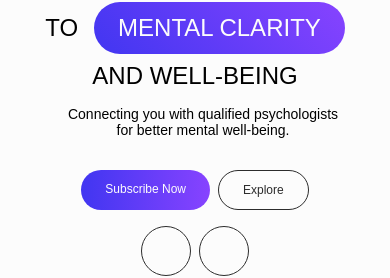
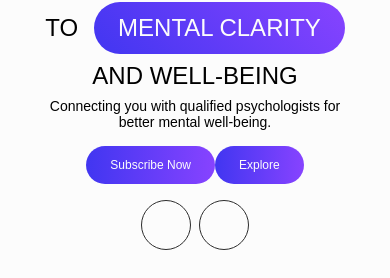
Before and after one commit to AlfaridzaHamdani/MindEase, a React (Vite) app: page / in a window 390 px wide. Shown: the part 196-474 px from the top of the page. Built offline with nearby package versions, Linux system fonts and the light colour scheme.

Commit message:
Refactor heroSection component styles for responsive design

```diff
--- a/src/components/heroSection/styles.scss
+++ b/src/components/heroSection/styles.scss
@@ -12,6 +12,11 @@ $backgroundColor: #251b5f;
   height: fit-content;
   background-color: $white;
   z-index: 1;
+
+  @media (max-width: 768px) {
+    flex-direction: column;
+    padding: 16px 5vw 40px 5vw;
+  }
 }
 
 .leftSide {
@@ -20,31 +25,41 @@ $backgroundColor: #251b5f;
   position: relative;
   z-index: 5;
 
+  @media (max-width: 768px) {
+    flex-basis: 100%;
+    width: 100%;
+  }
+
   .paragraph {
     p {
       width: 300px;
       font-size: 14px;
       padding-left: 16px;
       margin: 16px 0 32px;
+
+      @media (max-width: 768px) {
+        width: 100%;
+        padding-left: 0;
+        margin: 8px 0 16px;
+      }
     }
   }
 
   .cta {
     height: 32px;
     padding: 0 16px;
+
     a {
       text-decoration: none;
       color: $white;
       padding: 16px 32px;
       background: linear-gradient(90deg, #4136f1 0%, #8743ff 100%);
       border-radius: 24px;
-    }
 
-    a:nth-of-type(2) {
-      background: transparent;
-      color: $black;
-      border: #2c2c2c solid 1px;
-      margin-left: 8px;
+      @media (max-width: 768px) {
+        padding: 12px 24px;
+        font-size: 14px;
+      }
     }
   }
 
```
